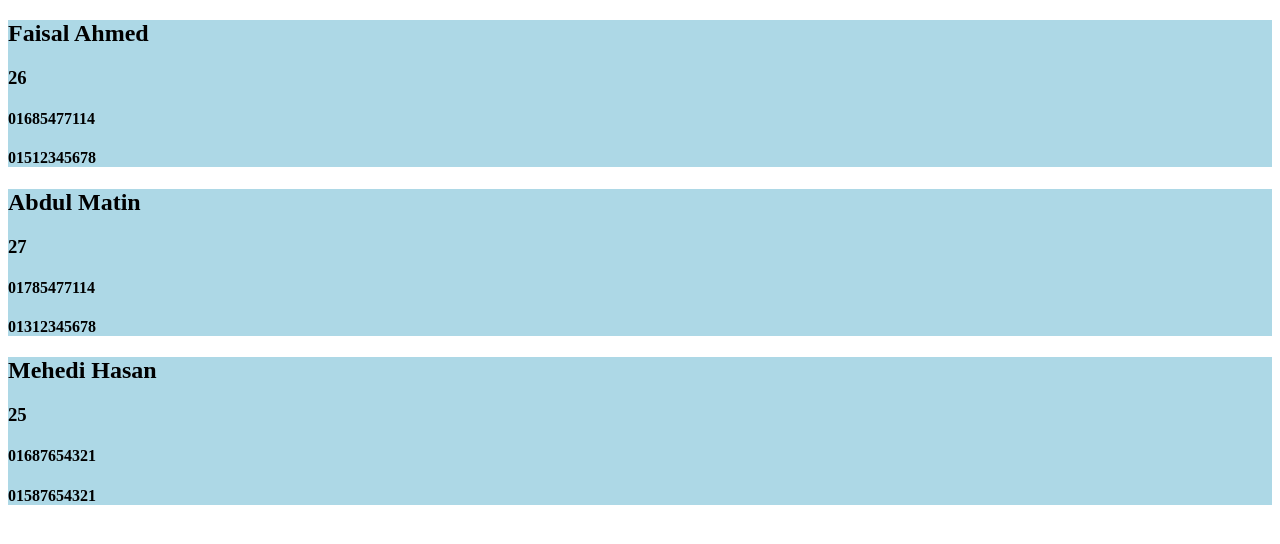
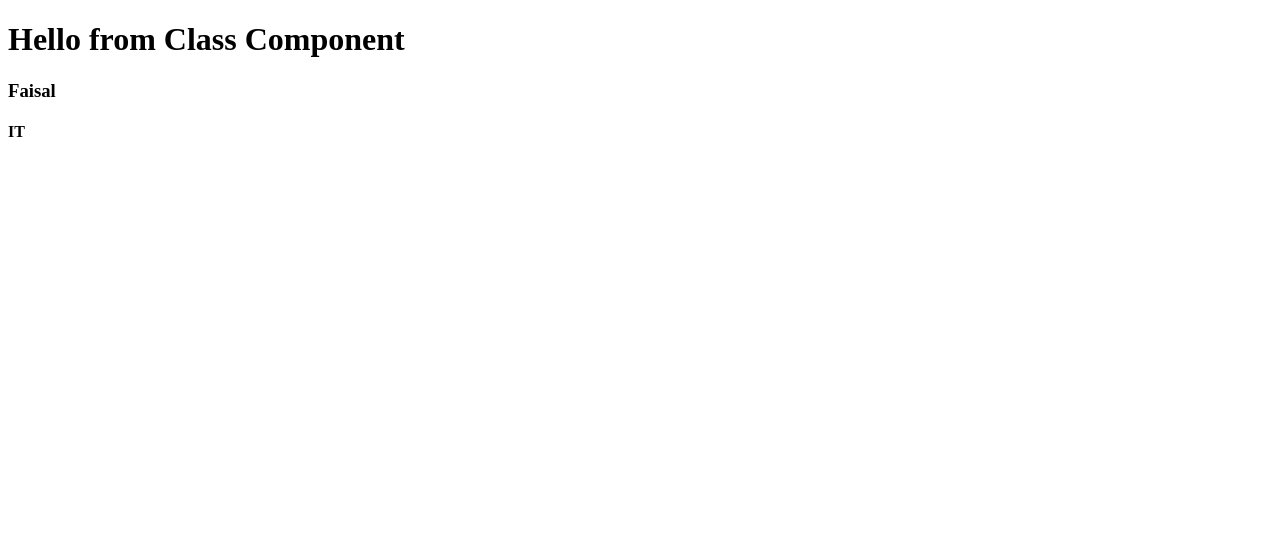
Before and after one commit to webfaisalbd/react-basics-ai, a React (Create React App) app: page / in a window 1280 px wide. Shown: the top 544 px of the page. Built offline with nearby package versions, Linux system fonts and the light colour scheme.

Commit message:
class component added and difference class vs functional

```diff
--- a/src/App.js
+++ b/src/App.js
@@ -1,10 +1,12 @@
 import React from 'react'
-import Nested from './nestedMapping/Nested';
+import Card2 from './classComponent/Card2';
+
 
 const App = () => {
   return (
     <>
-        <Nested />
+
+        <Card2 name="Faisal" dept="IT" />
     </>
   )
 }
--- /dev/null
+++ b/src/classComponent/Card2.js
@@ -0,0 +1,15 @@
+import React, {Component} from 'react';
+
+class Card2 extends Component{
+
+    render() {
+        return (
+            <div>
+                <h1>Hello from Class Component</h1>
+                <h3>{this.props.name}</h3>
+                <h4>{this.props.dept}</h4>
+            </div>
+        );
+    }
+}
+export default Card2;
--- a/src/nestedMapping/Nested.js
+++ b/src/nestedMapping/Nested.js
@@ -23,13 +23,15 @@ function Nested() {
 
     return <>
         {
-            users.map((user) => <div style={{ background: "lightblue" }}>
+            users.map((user, index) => <div key={index} style={{ background: "lightblue" }}>
                 <h2>{user.name}</h2>
                 <h3>{user.age}</h3>
                 {
-                    user.phone.map((phn) => {
-                        return <h4>{phn}</h4>
-                    })
+                    user.phone.map((phn, index) => (
+                          <div key={index}>
+                            <h4>{phn}</h4>
+                        </div>
+                    ))
                 }
             </div>)
         }
```
Also changed, not shown: src/functionalComponent/Card1.js (added, +12 -0 lines).
